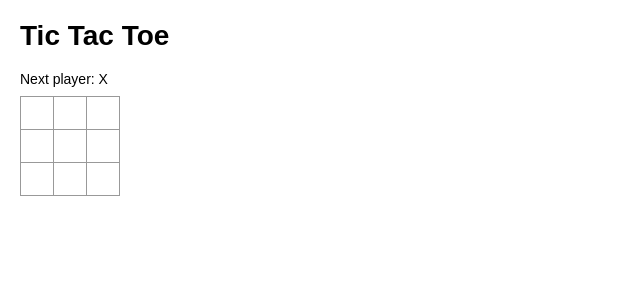
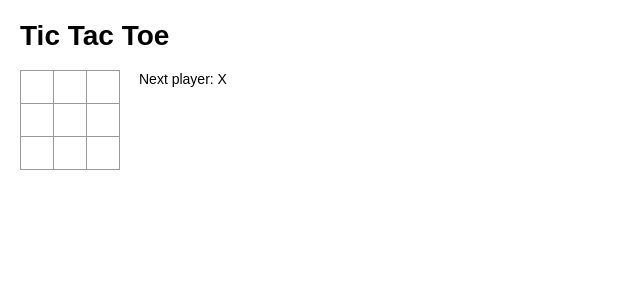
Before and after one commit to GarrettBrown-dev/tic-tac-toe-w-redux, a React (Create React App) app: page / in a window 1280 px wide. Shown: the top 300 px of the page, without its empty margins (0-640 px from the left). Built offline with nearby package versions, Linux system fonts and the light colour scheme.

Commit message:
Begin Redux Refactor. Co-authored-by: Shannon Grantski <grantski@pm.me> Co-authored-by: Agata Kolodziej <agatakolohe@gmail.com>

```diff
--- a/src/components/Board.js
+++ b/src/components/Board.js
@@ -3,44 +3,18 @@ import Square from './Square';
 import calculateWinner from './Winner';
 
 class Board extends React.Component {
-  constructor(props) {
-    super(props);
-    this.state = {
-      squares: Array(9).fill(null),
-      xIsNext: true,
-    };
-  }
-
-  handleClick(i) {
-    const squares = this.state.squares.slice();
-    squares[i] = this.state.xIsNext ? 'X' : 'O';
-    this.setState({
-      squares: squares,
-      xIsNext: !this.state.xIsNext,
-    });
-  }
-
   renderSquare(i) {
     return (
       <Square
-        value={this.state.squares[i]}
-        onClick={() => this.handleClick(i)}
+        value={this.props.squares[i]}
+        onClick={() => this.props.onClick(i)}
       />
     );
   }
 
   render() {
-    const winner = calculateWinner(this.state.squares);
-    let status;
-    if (winner) {
-      status = 'Winner: ' + winner;
-    } else {
-      status = 'Next player: ' + (this.state.xIsNext ? 'X' : 'O');
-    }
-
     return (
       <div>
-        <div className="status">{status}</div>
         <div className="board-row">
           {this.renderSquare(0)}
           {this.renderSquare(1)}
--- a/src/components/Game.js
+++ b/src/components/Game.js
@@ -1,15 +1,51 @@
 import React from 'react';
 import Board from './Board';
+import calculateWinner from './Winner';
 
 class Game extends React.Component {
+  constructor(props) {
+    super(props);
+    this.state = {
+      history: [{
+        squares: Array(9).fill(null)
+      }],
+      xIsNext: true
+    };
+  }
+  handleClick(i) {
+    const history = this.state.history;
+    const current = history[history.length - 1];
+    const squares = current.squares.slice();
+    if (calculateWinner(squares) || squares[i]) {
+      return;
+    }
+    squares[i] = this.state.xIsNext ? 'X' : 'O';
+    this.setState({
+      history: history.concat([{
+        squares: squares,
+      }]),
+      xIsNext: !this.state.xIsNext,
+    });
+  }
   render() {
+    const history = this.state.history;
+    const current = history[history.length - 1];
+    const winner = calculateWinner(current.squares);
+    let status;
+    if (winner) {
+      status = 'Winner: ' + winner;
+    } else {
+      status = 'Next player: ' + (this.state.xIsNext ? 'X' : '0');
+    }
     return (
       <div className="game">
         <div className="game-board">
-          <Board />
+          <Board
+            squares={current.squares}
+            onClick={(i) => this.handleClick(i)} />
         </div>
         <div className="game-info">
-          <div>{/* status */}</div>
+          <div>{status}</div>
           <ol>{/* TODO */}</ol>
         </div>
       </div>
```
